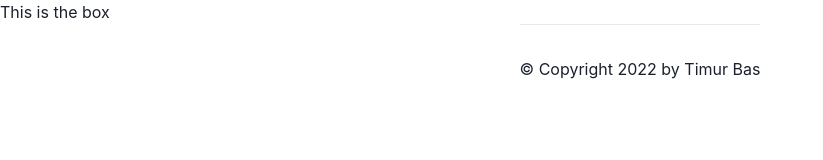
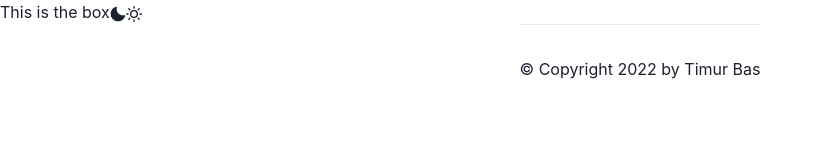
Before and after one commit to TimurBas/TimurBas.dev, a Next.js app: page / in a window 1280 px wide. Shown: the top 160 px of the page, without its empty margins (0-823 px from the left). Built offline with nearby package versions, Linux system fonts and the light colour scheme.

Commit message:
added chakra icons

```diff
--- a/components/navigation/ThemeButton.tsx
+++ b/components/navigation/ThemeButton.tsx
@@ -1,9 +1,12 @@
 import { Box } from '@chakra-ui/react'
+import { MoonIcon, SunIcon } from '@chakra-ui/icons'
 
 const ThemeButton = () => {
     return (
         <Box>
             This is the box
+            <MoonIcon></MoonIcon>
+            <SunIcon></SunIcon>
         </Box>
     )
 }
--- a/package.json
+++ b/package.json
@@ -9,6 +9,7 @@
     "lint": "next lint"
   },
   "dependencies": {
+    "@chakra-ui/icons": "^1.1.7",
     "@chakra-ui/react": "^1.8.7",
     "@emotion/react": "^11.8.2",
     "@emotion/styled": "^11.8.1",
```
Also changed, not shown: 1 other file (tests, documents, lock files or other folders).
